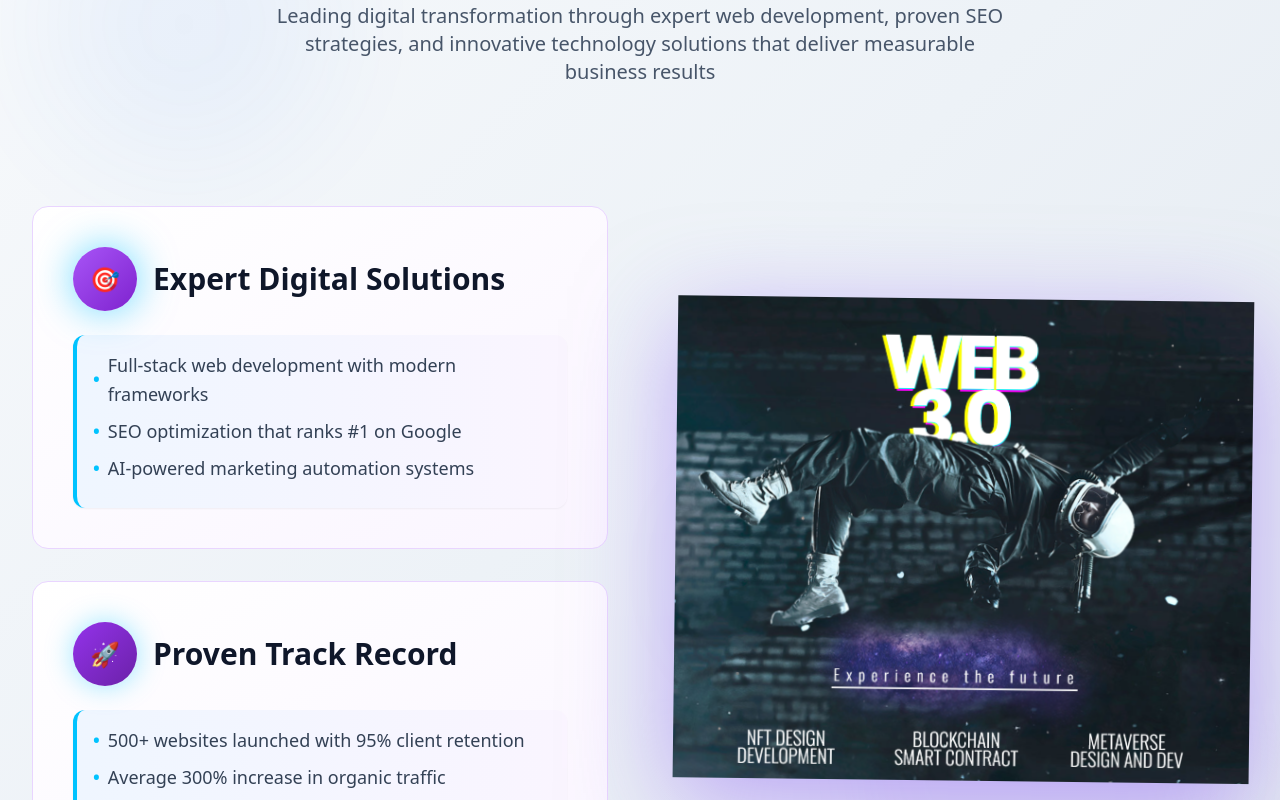
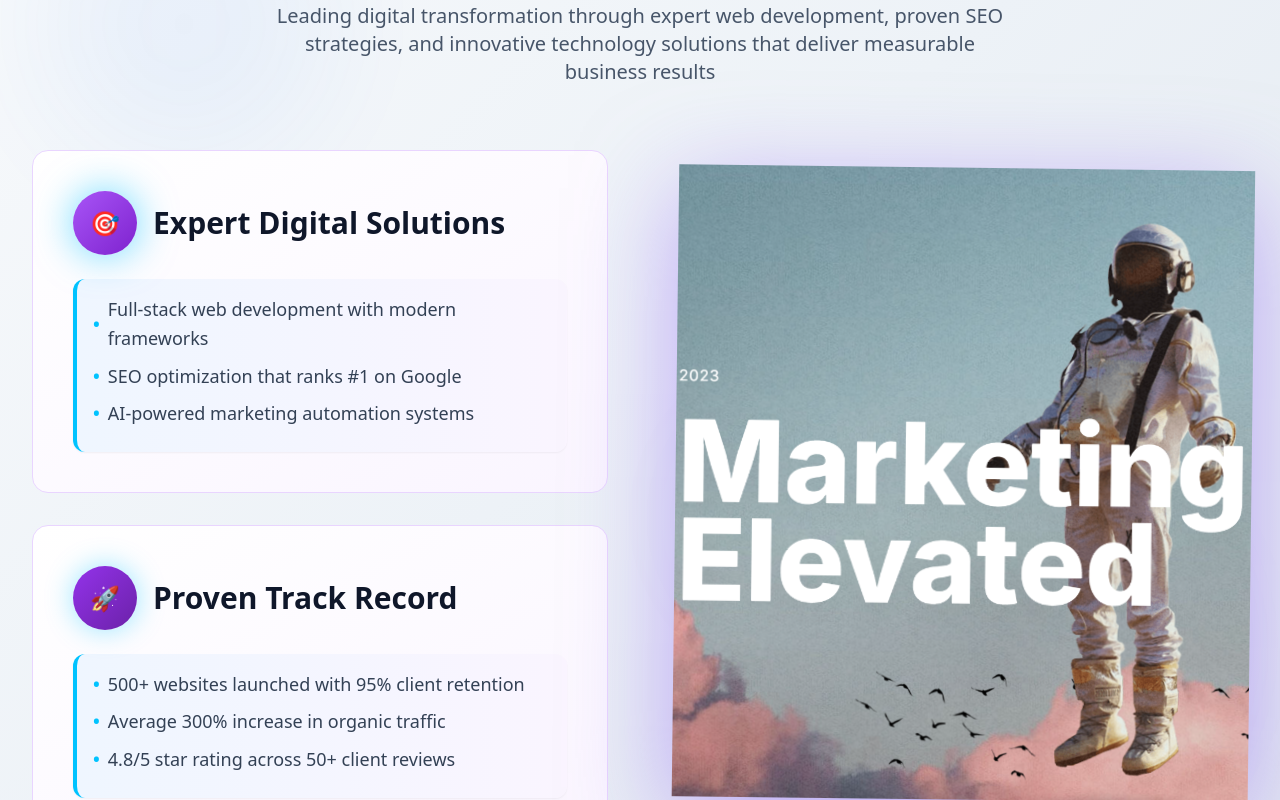
Before and after one commit to WajahatAli251/bitroix-solution, a React (Vite) app: page / in a window 1280 px wide. Shown: the part 1000-1800 px from the top of the page. Built offline with nearby package versions, Linux system fonts and the light colour scheme.

Commit message:
Reverted to commit e244aba55483b59f7566f6429da6bc16438e54c2

```diff
--- a/src/components/MissionSection.tsx
+++ b/src/components/MissionSection.tsx
@@ -139,8 +139,8 @@ const MissionSection = () => {
               <div className="relative z-10">
                 <img
                   src={astronautImage}
-                  alt="Web 3.0 - Experience the Future"
-                  className="w-full h-auto max-w-[700px] lg:max-w-[900px] xl:max-w-[1000px] min-h-[500px] sm:min-h-[600px] md:min-h-[700px] lg:min-h-[800px] object-contain drop-shadow-2xl animate-astronaut-float"
+                  alt="Astronaut Marketing - Elevated Digital Solutions"
+                  className="w-full h-auto max-w-[600px] lg:max-w-[750px] xl:max-w-[850px] object-contain drop-shadow-2xl animate-astronaut-float"
                   style={{
                     filter: 'drop-shadow(0 25px 50px rgba(139, 92, 246, 0.5))'
                   }}
```
Also changed, not shown: src/assets/astronaut-marketing.png.
